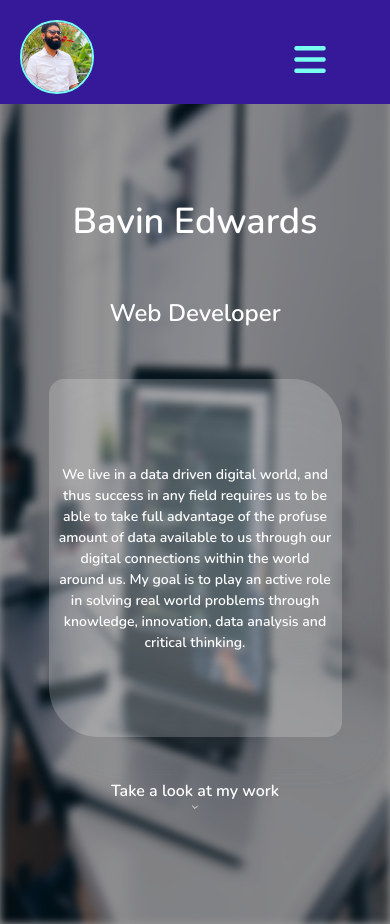
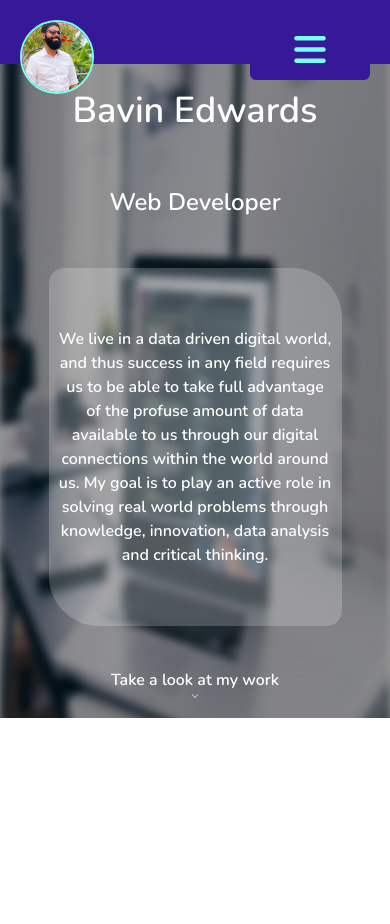
Before and after one commit to zerico007/profile, a React (Create React App) app: page / in a window 390 px wide. Built offline with nearby package versions, Linux system fonts and the light colour scheme.

Commit message:
mobile landscape mode fixed

```diff
--- a/src/components/App.js
+++ b/src/components/App.js
@@ -1,4 +1,5 @@
 import React, { useEffect } from "react";
+import styled from "@emotion/styled";
 import NavBar from "./NavBar";
 import Resume from "./Resume";
 import Projects from "./Projects";
@@ -20,13 +21,22 @@ function App() {
     window.innerWidth < 768 ? setMobile(true) : setMobile(false);
   }, [setMobile]);
 
+  const ContainerDiv = styled.div`
+    position: absolute;
+    top: 64px;
+    width: 100vw;
+    height: 100vh;
+  `;
+
   return (
     <>
       <NavBar mobile={mobile} setRoute={setRoute} route={route} />
-      {route === "home" && <Home mobile={mobile} setRoute={setRoute} />}
-      {route === "resume" && <Resume mobile={mobile} />}
-      {route === "projects" && <Projects mobile={mobile} />}
-      {route === "contacts" && <Contacts mobile={mobile} />}
+      <ContainerDiv>
+        {route === "home" && <Home mobile={mobile} setRoute={setRoute} />}
+        {route === "resume" && <Resume mobile={mobile} />}
+        {route === "projects" && <Projects mobile={mobile} />}
+        {route === "contacts" && <Contacts mobile={mobile} />}
+      </ContainerDiv>
     </>
   );
 }
--- a/src/components/Home.js
+++ b/src/components/Home.js
@@ -4,10 +4,10 @@ import heroPic from "../assets/hero.jpg";
 import { ChevronDown } from "react-feather";
 
 const ContainerDiv = styled.div`
-  position: absolute;
-  margin-top: 80px;
-  width: 100vw;
-  height: 100vh;
+  position: relative;
+  width: 100%;
+  height: fit-content;
+  overflow-y: scroll;
   display: flex;
   flex-direction: column;
   justify-content: center;
@@ -19,6 +19,7 @@ const ContainerDiv = styled.div`
 `;
 
 const AboutDiv = styled.div`
+  position: relative;
   display: flex;
   margin: 20px 0;
   justify-content: center;
@@ -31,7 +32,6 @@ const AboutDiv = styled.div`
   padding: 10px;
   color: white;
   border-radius: 15px 50px;
-  font-size: ${(props) => (props.mobileSite ? "18px" : "22px")};
   line-height: 150%;
   font-weight: bold;
   text-align: center;
@@ -42,6 +42,7 @@ const AboutDiv = styled.div`
 `;
 
 const NameDiv = styled.div`
+  position: relative;
   display: flex;
   margin: 20px 0;
   justify-content: center;
@@ -60,6 +61,7 @@ const NameDiv = styled.div`
 `;
 
 const TitleDiv = styled.div`
+  position: relative;
   display: flex;
   margin: 20px 0;
   justify-content: center;
@@ -77,6 +79,7 @@ const TitleDiv = styled.div`
 `;
 
 const Footer = styled.div`
+  position: relative;
   display: flex;
   margin: 20px 0;
   flex-direction: column;
@@ -94,6 +97,15 @@ const Footer = styled.div`
 `;
 
 const Home = ({ mobile, setRoute }) => {
+  const fontSizeAboutDiv = () => {
+    if (window.matchMedia("(orientation: landscape)").matches) {
+      return "14px";
+    } else if (mobile) {
+      return "16px";
+    } else if (!mobile) {
+      return "22px";
+    }
+  };
   return (
     <ContainerDiv>
       <img
@@ -101,7 +113,7 @@ const Home = ({ mobile, setRoute }) => {
         alt="background"
         style={{
           width: "100%",
-          height: "100%",
+          height: "100vh",
           zIndex: "-1",
           filter: "blur(4px)",
           position: "absolute",
@@ -109,7 +121,7 @@ const Home = ({ mobile, setRoute }) => {
       />
       <NameDiv mobileSite={mobile}>Bavin Edwards</NameDiv>
       <TitleDiv mobileSite={mobile}>Web Developer</TitleDiv>
-      <AboutDiv mobileSite={mobile}>
+      <AboutDiv mobileSite={mobile} style={{ fontSize: fontSizeAboutDiv() }}>
         We live in a data driven digital world, and thus success in any field
         requires us to be able to take full advantage of the profuse amount of
         data available to us through our digital connections within the world
--- a/src/components/NavBar.js
+++ b/src/components/NavBar.js
@@ -14,6 +14,7 @@ const NavDiv = styled.div`
   background: #361999;
   margin-bottom: 3rem;
   z-index: 10;
+  box-sizing: border-box;
 `;
 
 const ImgDiv = styled.div`
@@ -64,7 +65,7 @@ const NavButton = styled.div`
     transform: scale(1.2);
   }
   margin-right: ${(props) => (props.mobileSite ? "0" : "40px")};
-  margin-top: ${(props) => (props.mobileSite ? "45px" : "10px")};
+  margin-top: ${(props) => (props.mobileSite ? "45px" : "0")};
   margin-left: ${(props) => (props.mobileSite ? "auto" : "0")};
   text-align: center;
   line-height: 1.5rem;
@@ -75,7 +76,7 @@ const MobileNavButtonsDiv = styled.div`
   left: 0;
   padding-left: 40px;
   padding-top: 10px;
-  top: 100px;
+  top: 94px;
   display: flex;
   align-items: flex-start;
   flex-direction: column;
@@ -134,7 +135,7 @@ const NavBar = ({ mobile, setRoute, route }) => {
       {mobile && (
         <NavButton
           onClick={() => setShowNav(!showNav)}
-          style={{ float: "right" }}
+          style={{ float: "right", marginRight: "0" }}
         >
           {showNav ? (
             <i className="fas fa-times fa-2x"></i>
--- a/src/index.css
+++ b/src/index.css
@@ -3,7 +3,7 @@ body {
   font-family: "Nunito", sans-serif;
   -webkit-font-smoothing: antialiased;
   -moz-osx-font-smoothing: grayscale;
-  padding-bottom: 50px;
+  box-sizing: border-box;
 }
 
 code {
```
